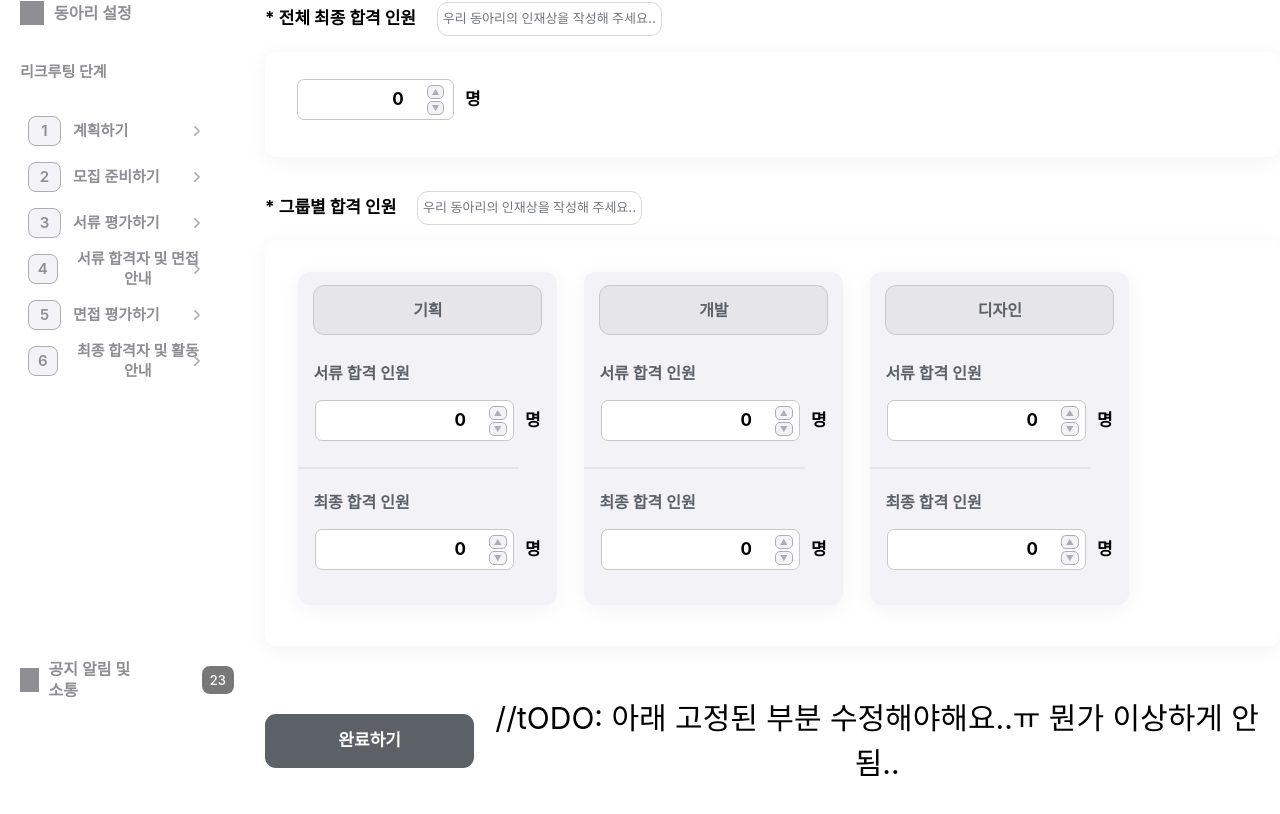
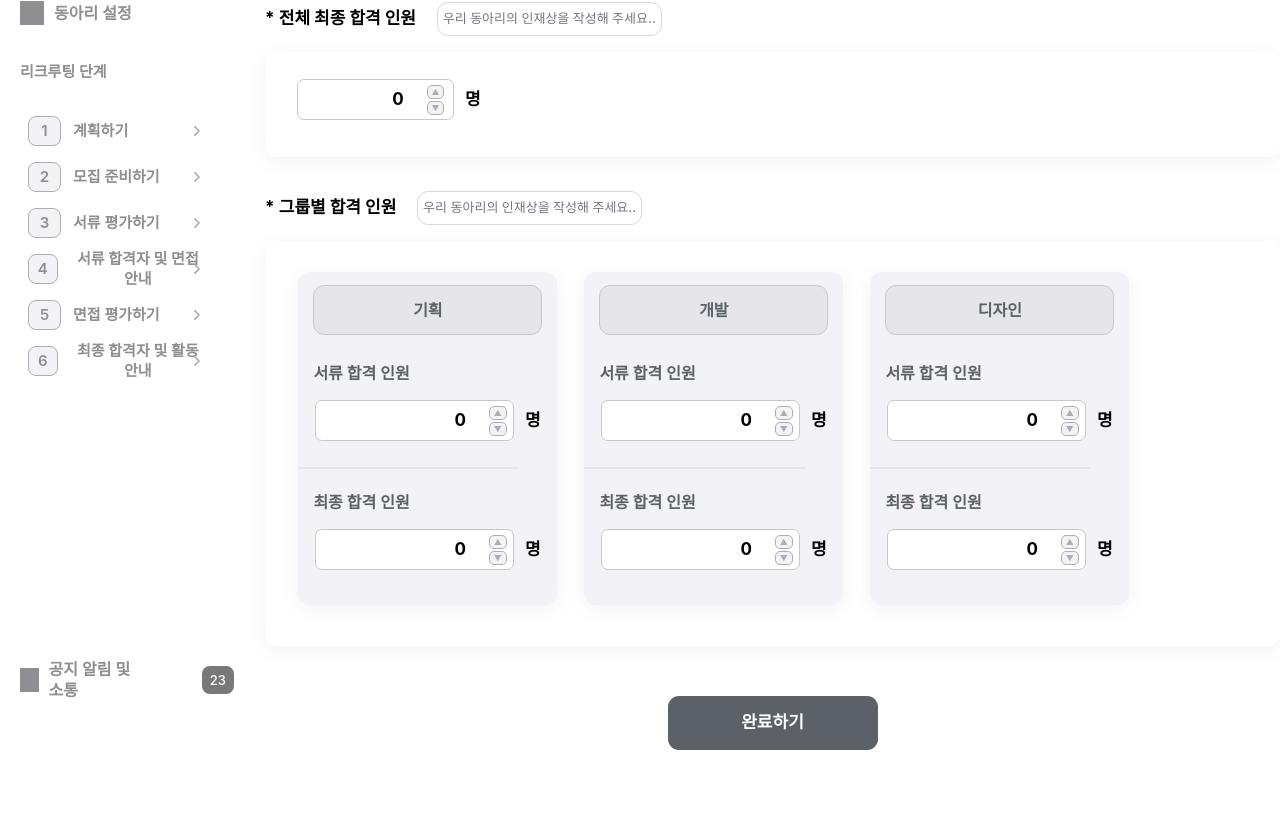
Before and after one commit to Cluting/cluting-frontend, a React (Create React App) app: page /recruting/02_prepare in a window 1280 px wide. Shown: the part 242-1056 px from the top of the page. After the commit the page ends 1032 px from the top, so only its background shows below. Built offline with nearby package versions, Linux system fonts and the light colour scheme; a web font is replaced by a local one.

Commit message:
🔧 fix: 폴더 구조 정리

```diff
--- a/src/App.tsx
+++ b/src/App.tsx
@@ -6,7 +6,7 @@ import Login from "./pages/Login";
 import SignUp from "./pages/SignUp";
 import RecrutingHome from "./pages/Recruting/RecrutingHome";
 import RecrutingPlan from "./pages/Recruting/RecrutingPlan";
-import RecrutingPrepare from "./pages/Recruting/RecrutingPrepare";
+import RecrutingPrepare from "./pages/Recruting/step2/RecrutingPrepare";
 import DocumentEvaluation from "./pages/Recruting/DocumentEvaluation";
 import InterviewNotification from "./pages/Recruting/InterviewNotification";
 import FinalSelection from "./pages/Recruting/FinalSelection";
--- a/src/components/recruting/CompleteButton.tsx
+++ b/src/components/recruting/CompleteButton.tsx
@@ -23,9 +23,10 @@ export default function CompleteButton({ isSubmitting }: CompleteButtonProps) {
       >
         {isSubmitted ? "수정하기" : "완료하기"}
       </button>
+      {/*
       //tODO: 아래 고정된 부분 수정해야해요..ㅠ 뭔가 이상하게 안됨..
-      {/* {isSubmitted && (
-        <div className="fixed bottom-0 left-[338px] bg-gray-400">
+      {isSubmitted && (
+      <div className="fixed bottom-0 left-[338px] bg-gray-400">
           <div className="w-[1015px] h-[79px] rounded-[11px] pl-[31px] flex items-center text-[16px] font-semibold text-gray-800">
             확정된 내용만을 서류 평가 시에 참고할 수 있습니다.
           </div>
--- /dev/null
+++ b/src/pages/Recruting/step2/RecrutingPrepare.tsx
@@ -0,0 +1,11 @@
+//리크루팅 - 03 모집 준비하기 단계 페이지
+import SetAcceptanceCount from "../../../components/recruting/_02_prepare/_01/SetAcceptanceCount";
+
+export default function RecrutingPrepare() {
+  return (
+    <div className="text-[30px] ">
+      {" "}
+      <SetAcceptanceCount />
+    </div>
+  );
+}
```
Also changed, not shown: src/components/recruting/_02_prepare/_01/SetAcceptanceCount.tsx (renamed from src/pages/Recruting/RecrutingPrepare.tsx, +5 -7 lines).
